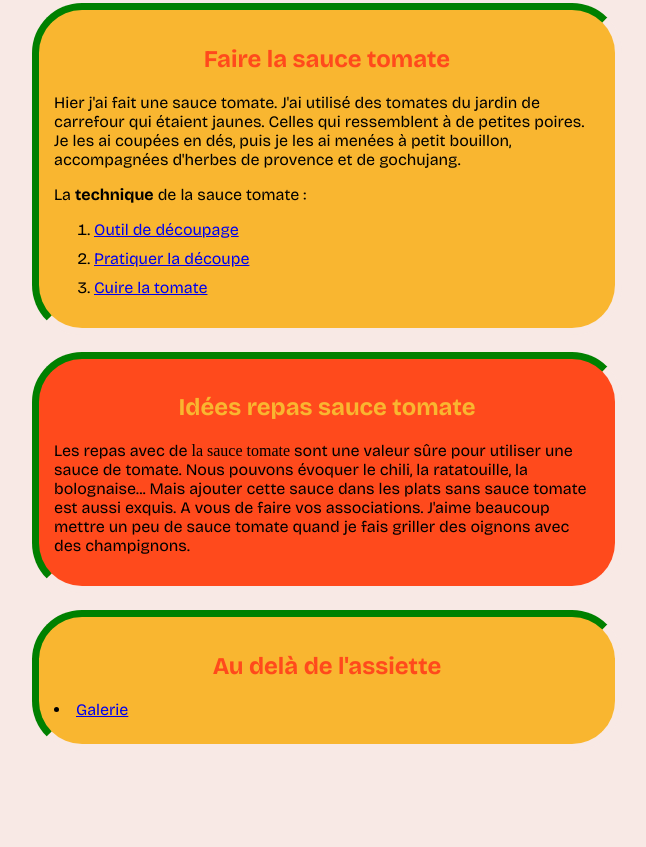
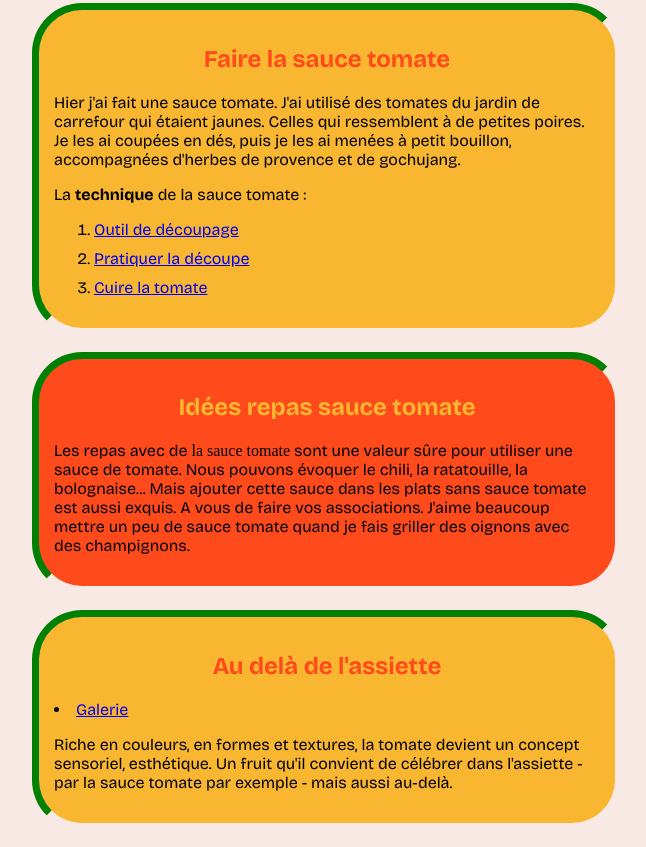
Before and after one commit to ElyaraMerrin/Lasaucetomate, a plain HTML site: page index.html in a window 1280 px wide. Shown: the part 359-1206 px from the top of the page, without its empty margins (313-959 px from the left). Before the commit the page ends 1127 px from the top, so only its background shows below. Drawn offline with nearby package versions, Linux system fonts and the light colour scheme; a web font is replaced by a local one.

Commit message:
Message galerie

```diff
--- a/index.html
+++ b/index.html
@@ -32,6 +32,7 @@
 <div class="article special">
   <h2>Au delà de l'assiette</h2>
   <li><a href="Arts tomateux/galerie.html">Galerie</a></li>
+  <p> Riche en couleurs, en formes et textures, la tomate devient un concept sensoriel, esthétique. Un fruit qu'il convient de célébrer dans l'assiette - par la sauce tomate par exemple - mais aussi au-delà. </p>
 </div>
 
   </body>
```
